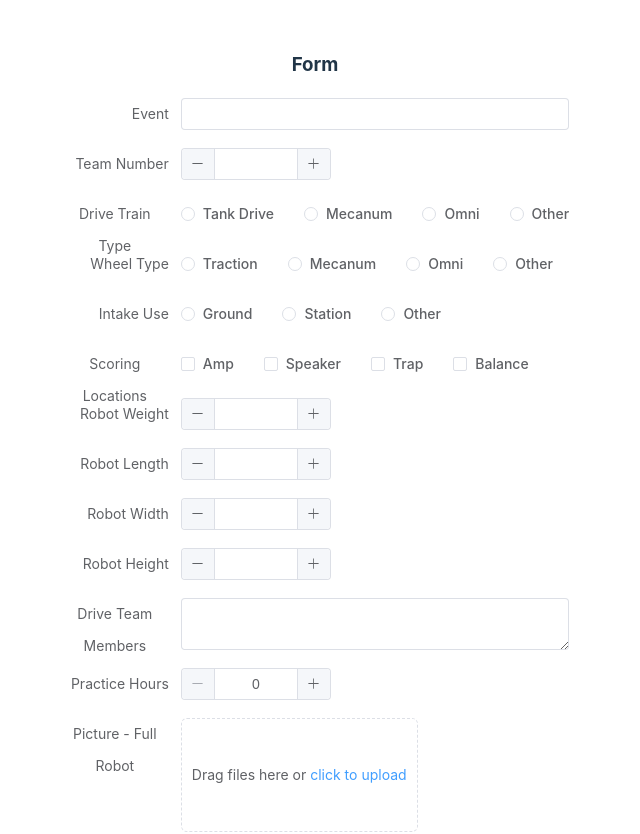
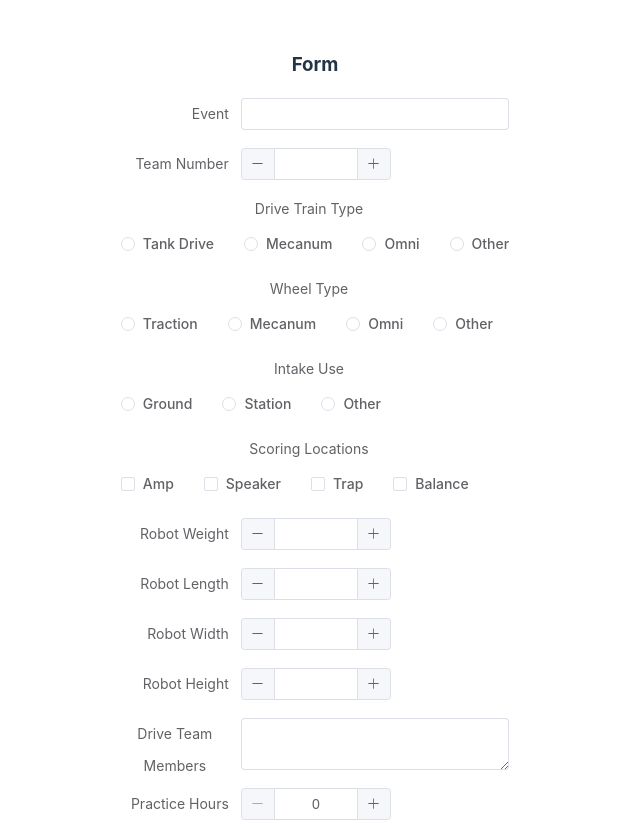
Before and after one commit to 1834423612/Pit-scouting, a Vue app: page / in a window 1280 px wide. Shown: the top 834 px of the page, without its empty margins (325-965 px from the left). Built offline with nearby package versions, Linux system fonts and the light colour scheme; what vform3-builds would draw is missing.

Commit message:
update: forms

```diff
--- a/package.json
+++ b/package.json
@@ -9,6 +9,7 @@
     "preview": "vite preview"
   },
   "dependencies": {
+    "@element-plus/icons-vue": "^2.3.1",
     "axios": "^1.6.5",
     "element-plus": "^2.5.1",
     "my-vue-app": "link:",
@@ -21,6 +22,7 @@
     "@vitejs/plugin-vue": "^4.5.2",
     "sass": "^1.69.7",
     "unplugin-auto-import": "^0.17.3",
+    "unplugin-icons": "^0.18.2",
     "unplugin-vue-components": "^0.26.0",
     "vite": "^5.0.8"
   }
--- a/src/views/index.vue
+++ b/src/views/index.vue
@@ -10,7 +10,7 @@
       <el-input-number v-model="form.teamNumber" :min="0"></el-input-number>
     </el-form-item>
 
-    <el-form-item label="Drive Train Type">
+    <el-form-item label="Drive Train Type" label-position="top">
       <el-radio-group v-model="form.driveTrainType">
         <el-radio label="Tank Drive"></el-radio>
         <el-radio label="Mecanum"></el-radio>
@@ -19,7 +19,7 @@
       </el-radio-group>
     </el-form-item>
 
-    <el-form-item label="Wheel Type">
+    <el-form-item label="Wheel Type" label-position="top">
       <el-radio-group v-model="form.wheelType">
         <el-radio label="Traction"></el-radio>
         <el-radio label="Mecanum"></el-radio>
@@ -28,7 +28,7 @@
       </el-radio-group>
     </el-form-item>
 
-    <el-form-item label="Intake Use">
+    <el-form-item label="Intake Use" label-position="top">
       <el-radio-group v-model="form.intakeUse">
         <el-radio label="Ground"></el-radio>
         <el-radio label="Station"></el-radio>
@@ -36,7 +36,7 @@
       </el-radio-group>
     </el-form-item>
 
-    <el-form-item label="Scoring Locations">
+    <el-form-item label="Scoring Locations" label-position="top">
       <el-checkbox-group v-model="form.scoringLocations">
         <el-checkbox label="Amp"></el-checkbox>
         <el-checkbox label="Speaker"></el-checkbox>
@@ -171,43 +171,50 @@ export default {
     },
     handleSuccess(response, file, fileList) {
       console.log('Upload successful:', response);
+      // 检查响应中是否包含文件ID
+      if (response && response.fileId) {
+        // 在 fileList 中找到匹配的文件对象并直接更新它
+        const index = fileList.findIndex(f => f.uid === file.uid);
+        if (index !== -1) {
+          // 更新文件对象以包含 fileId
+          fileList[index] = { ...fileList[index], fileId: response.fileId };
+        }
 
-      // 更新fileList以包含文件ID
-      // const index = fileList.indexOf(file);
-      if (response && response.fileId) {
+        // 根据不同的上传类型，将文件ID存储到相应的数组中
         if (fileList === this.fileList.fullRobot) {
           this.fileIds.fullRobot.push(response.fileId);
         } else if (fileList === this.fileList.driveTrain) {
           this.fileIds.driveTrain.push(response.fileId);
         }
-      }
-      if (index !== -1) {
-        // 确保文件对象包含文件ID
-        fileList[index].fileId = fileId;
+      } else {
+        console.error('No fileId returned from the server');
       }
     },
     handleRemove(file, fileList) {
       console.log('File removed:', file);
 
-      // 替换为实际的文件ID属性
       const fileId = file.fileId;
-
       if (!fileId) {
         console.error('File ID is missing, cannot delete the file.');
         return;
       }
+
       axios.get(`http://localhost:3000/delete?file_ID=${fileId}`)
         .then(response => {
           console.log('File deletion response:', response.data);
-          // 可以在这里进行进一步的操作，如更新状态或通知用户
-          // 从fileList中移除已删除的文件
-          this.fileList = fileList.filter(f => f.fileId !== fileId);
+          // 更新 fileIds 数组，移除已删除的文件ID
+          if (fileList === this.fileList.fullRobot) {
+            this.fileIds.fullRobot = this.fileIds.fullRobot.filter(id => id !== fileId);
+          } else if (fileList === this.fileList.driveTrain) {
+            this.fileIds.driveTrain = this.fileIds.driveTrain.filter(id => id !== fileId);
+          }
         })
         .catch(error => {
           console.error('Error deleting the file:', error);
-          // 错误处理，如显示错误消息
         });
     }
   }
 };
 </script>
+
+<style></style>
```
Also changed, not shown: 1 other file (tests, documents, lock files or other folders).
